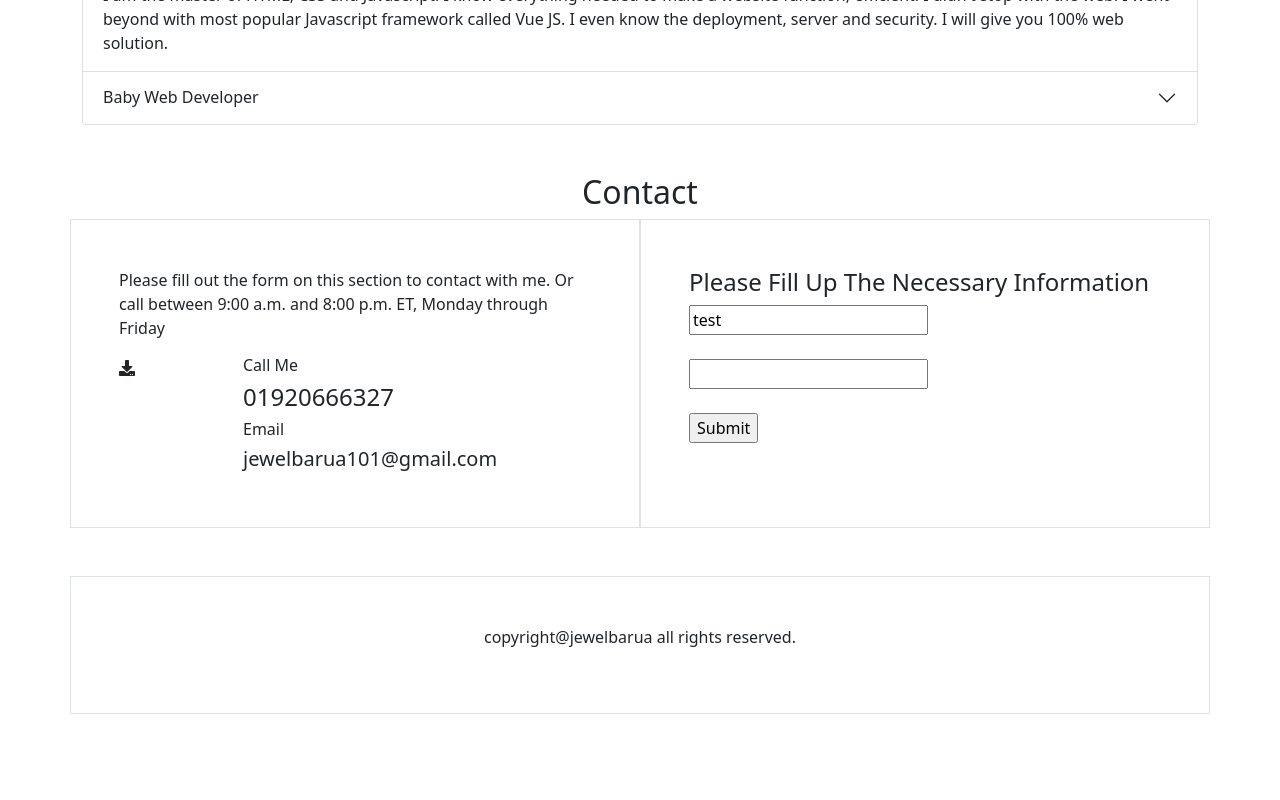
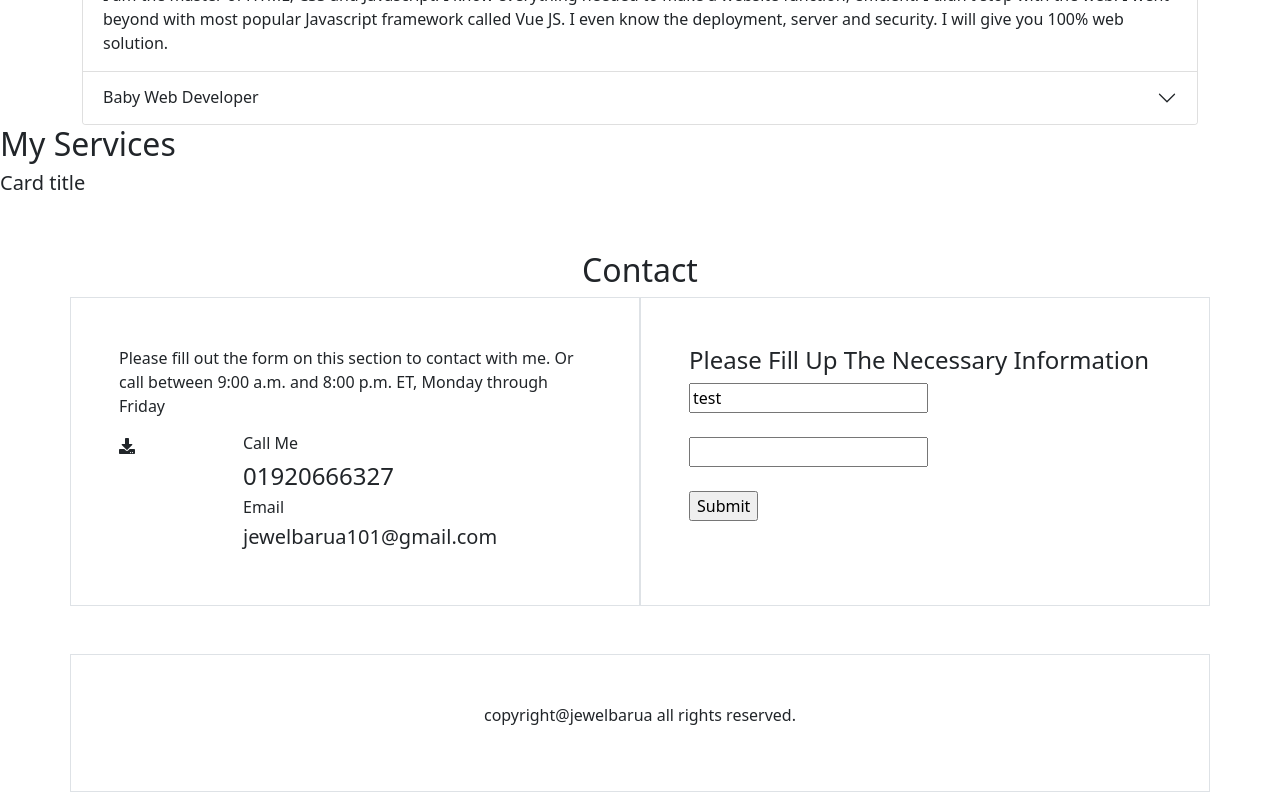
Before and after one commit to jewelCode/my-personal-portfolio, a React (Create React App) app: page / in a window 1280 px wide. Shown: the part 1558-2358 px from the top of the page. Before the commit the page ends 2272 px from the top, so only its background shows below. Built offline with nearby package versions, Linux system fonts and the light colour scheme.

Commit message:
services added

```diff
--- a/src/App.js
+++ b/src/App.js
@@ -6,6 +6,7 @@ import Experience from './components/Experience/Experience';
 import Footer from './components/Footer/Footer';
 import Header from './components/Header/Header';
 import Portfolio from './components/Portfolio/Portfolio';
+import Services from './components/Services/Services';
 import Skills from './components/Skills/Skills';
 
 function App() {
@@ -15,6 +16,7 @@ function App() {
           <About></About>
           <Skills></Skills>
           <Experience></Experience>
+          <Services></Services>
           <Portfolio></Portfolio>
           <Contact></Contact>
           <Footer></Footer>
--- a/src/components/Footer/Footer.js
+++ b/src/components/Footer/Footer.js
@@ -2,7 +2,7 @@ import React from 'react';
 
 const Footer = () => {
     return (
-        <div className="container p-5 mt-5 border">
+        <div className="container p-5 mt-5 border mb-2">
             <p className="text-center">copyright@jewelbarua all rights reserved.</p>
         </div>
     );
--- /dev/null
+++ b/src/components/Services/Services.js
@@ -0,0 +1,23 @@
+import React from 'react';
+
+const Services = () => {
+    return (
+        <div>
+            <h2>My Services</h2>
+            <div className="row">
+                    <div className="col-md-4">
+                        <h5 className="card-title">Card title</h5>
+                    </div>
+                    <div className="col-md-4">
+
+                    </div>
+                    <div className="col-md-4">
+
+                    </div>
+            </div>
+
+        </div>
+    );
+};
+
+export default Services;
```
